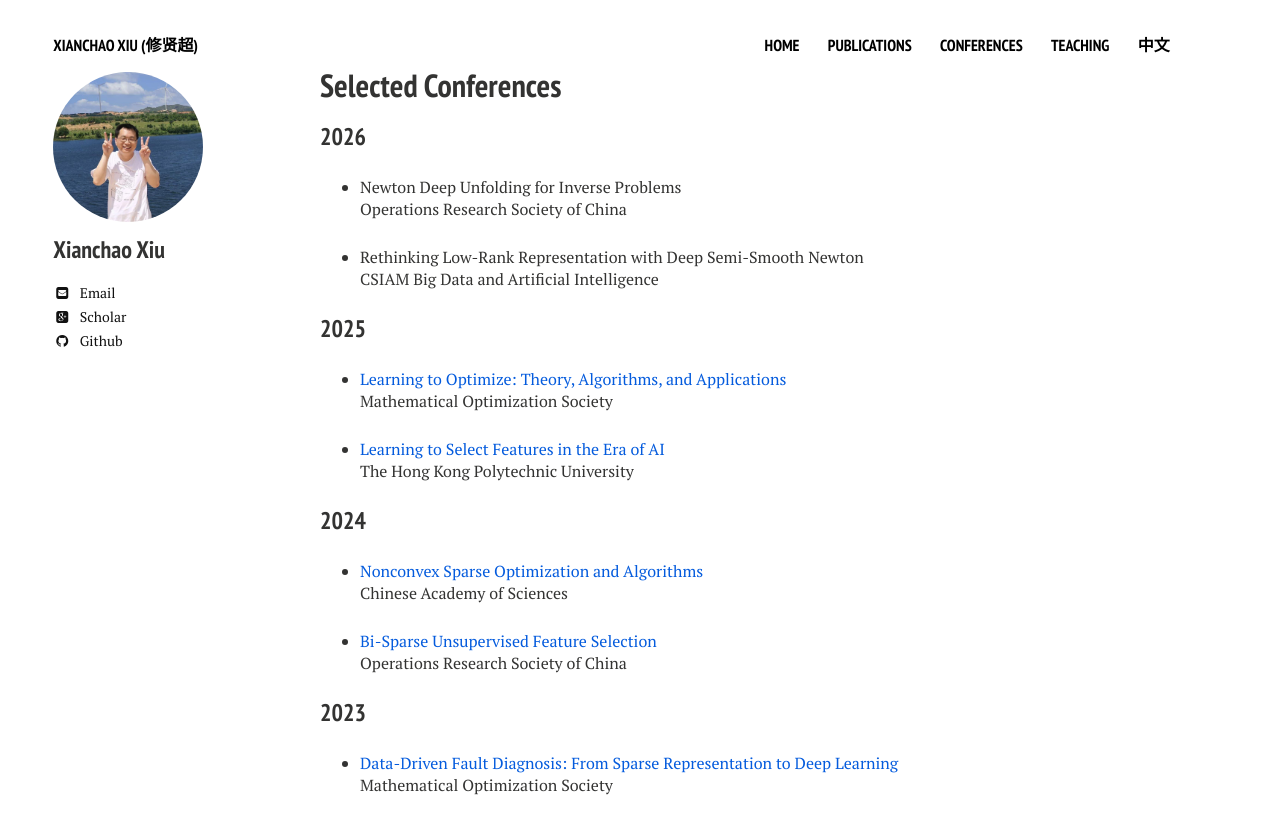
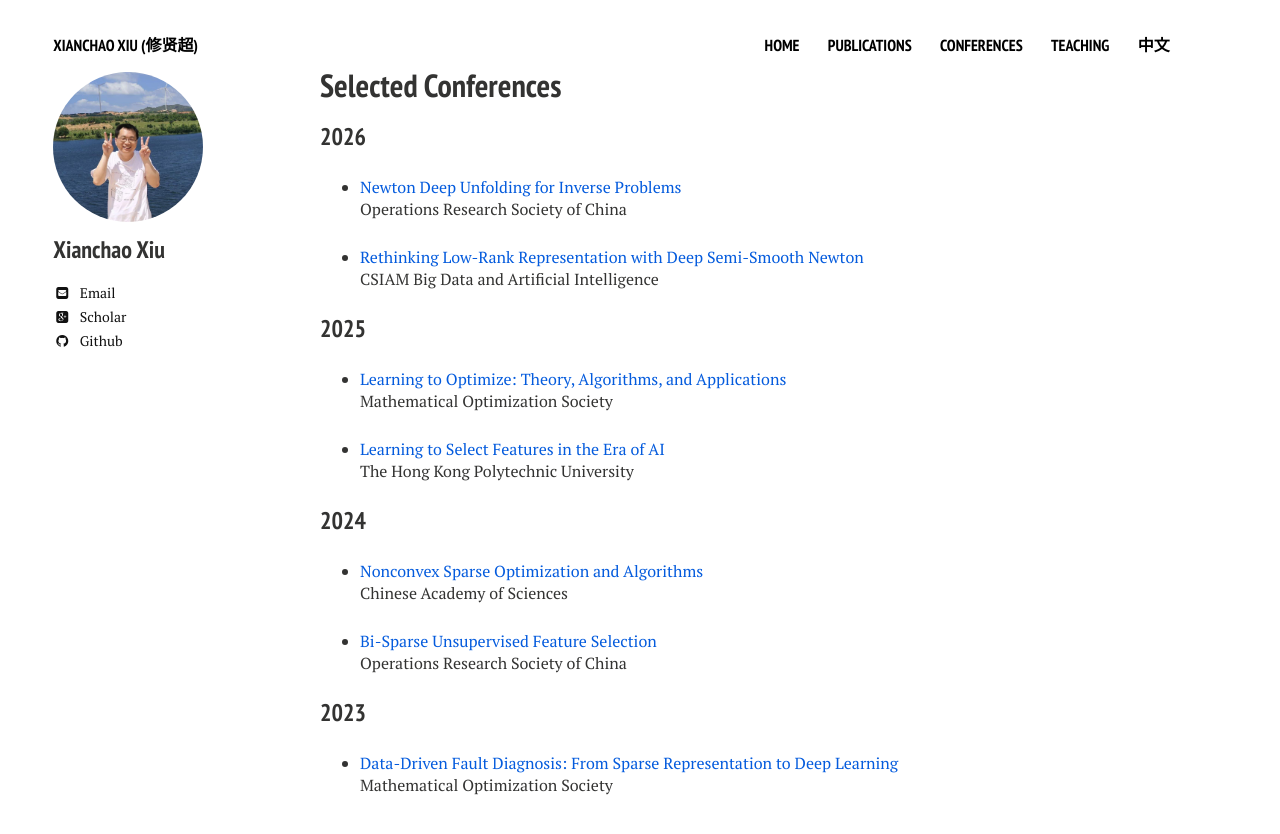
Before and after one commit to xianchaoxiu/xianchaoxiu.github.io, a Jekyll site: the page built from conferences/index.md, in a window 1280 px wide. Shown: the top 834 px of the page. Built offline with Jekyll 4.4.1, drawn with Linux system fonts in a browser that asks for light colours; nearby versions of some CDN libraries.

Commit message:
Update index.md

```diff
--- a/conferences/index.md
+++ b/conferences/index.md
@@ -9,26 +9,26 @@ share: false
 
 ### 2026
 
-* Newton Deep  Unfolding for Inverse Problems <br>
+* <a href="../talks/2026-ORSC.pdf" class="textlink" target="_blank"> Newton Deep  Unfolding for Inverse Problems </a> <br>
 Operations Research Society of China <br>
 
-* Rethinking Low-Rank Representation with Deep Semi-Smooth Newton <br>
-CSIAM Big Data and Artificial Intelligence   <br>
+* <a href="../talks/2026-BDAI.pdf" class="textlink" target="_blank"> Rethinking Low-Rank Representation with Deep Semi-Smooth Newton</a>  <br>
+CSIAM Big Data and Artificial Intelligence <br>
 
 ### 2025
 * <a href="../talks/2025-MOS.pdf" class="textlink" target="_blank"> Learning to Optimize: Theory, Algorithms, and Applications</a> <br>
 Mathematical Optimization Society <br>
 
-* <a href="../talks/2025-POLYU.pdf" class="textlink" target="_blank"> Learning to Select Features in the Era of AI </a><br>
+* <a href="../talks/2025-POLYU.pdf" class="textlink" target="_blank"> Learning to Select Features in the Era of AI </a> <br>
 The Hong Kong Polytechnic University <br>
 
 ### 2024
-* <a href="../talks/2024-CAS.pdf" class="textlink" target="_blank"> Nonconvex Sparse Optimization and Algorithms </a><br>
+* <a href="../talks/2024-CAS.pdf" class="textlink" target="_blank"> Nonconvex Sparse Optimization and Algorithms </a> <br>
 Chinese Academy of Sciences <br>
 
-* <a href="../talks/2024-ORSC.pdf" class="textlink" target="_blank"> Bi-Sparse Unsupervised Feature Selection </a><br>
+* <a href="../talks/2024-ORSC.pdf" class="textlink" target="_blank"> Bi-Sparse Unsupervised Feature Selection </a> <br>
 Operations Research Society of China <br>
 
 ### 2023
-* <a href="../talks/2023-MOS.pdf" class="textlink" target="_blank"> Data-Driven Fault Diagnosis: From Sparse Representation to Deep Learning  </a><br>
+* <a href="../talks/2023-MOS.pdf" class="textlink" target="_blank"> Data-Driven Fault Diagnosis: From Sparse Representation to Deep Learning  </a> <br>
 Mathematical Optimization Society <br>
```
